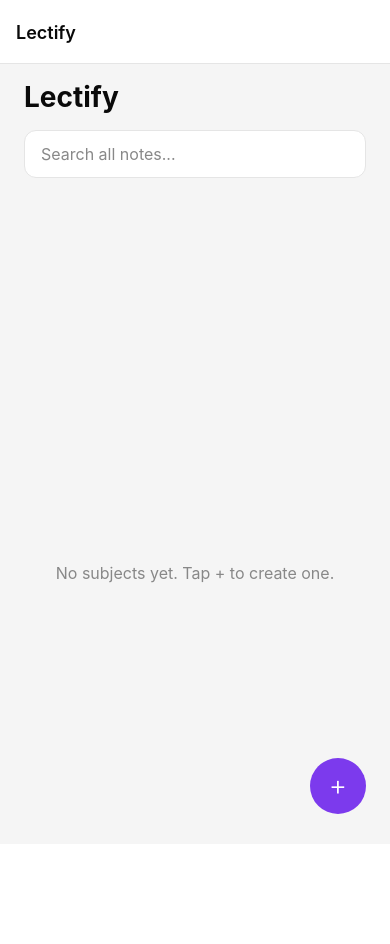
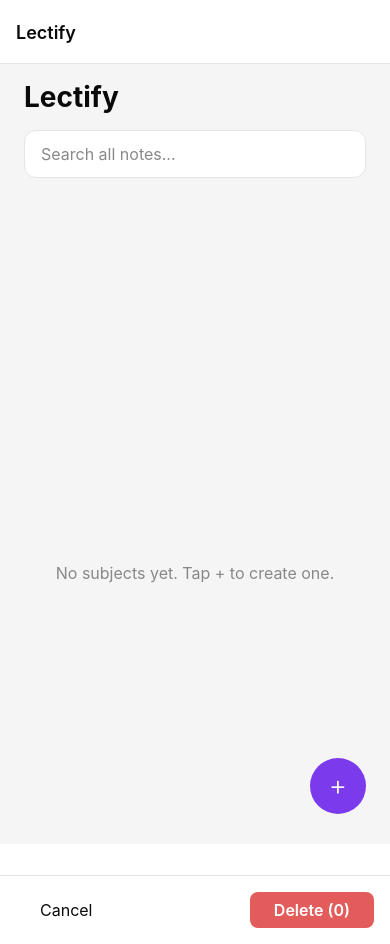
Before and after one commit to moadh704/lectify, a React Native app: screen /Home in a window 390 px wide. Before the commit the page ends 844 px from the top, so only its background shows below. Built offline with nearby package versions, Linux system fonts and the light colour scheme.

Commit message:
polish: animate multi-select bottom bar with Reanimated

```diff
--- a/src/screens/HomeScreen.tsx
+++ b/src/screens/HomeScreen.tsx
@@ -9,6 +9,7 @@ import { getNotes } from '@/utils/noteStorage';
 import { Subject, Note } from '@/types';
 import { useFocusEffect } from '@react-navigation/native';
 import { useDebounce } from '@/hooks/useDebounce';
+import Animated, { useSharedValue, useAnimatedStyle, withTiming } from 'react-native-reanimated';
 
 export default function HomeScreen({ navigation }: HomeScreenProps) {
   const { colors } = useTheme();
@@ -21,6 +22,13 @@ export default function HomeScreen({ navigation }: HomeScreenProps) {
   // Multi-select state
   const [isSelectionMode, setIsSelectionMode] = useState(false);
   const [selectedIds, setSelectedIds] = useState<Set<string>>(new Set());
+
+  // Animation for selection bar
+  const selectionBarTranslateY = useSharedValue(100);
+
+  const animatedSelectionBarStyle = useAnimatedStyle(() => ({
+    transform: [{ translateY: selectionBarTranslateY.value }],
+  }));
 
   const loadSubjects = async () => {
     try {
@@ -107,11 +115,15 @@ export default function HomeScreen({ navigation }: HomeScreenProps) {
     setIsSelectionMode(true);
     const newSelected = new Set<string>([id]);
     setSelectedIds(newSelected);
+    selectionBarTranslateY.value = withTiming(0, { duration: 250 });
   };
 
   const exitSelectionMode = () => {
+    selectionBarTranslateY.value = withTiming(100, { duration: 200 });
+    setTimeout(() => {
       setIsSelectionMode(false);
       setSelectedIds(new Set());
+    }, 200);
   };
 
   const deleteSelectedSubjects = async () => {
@@ -256,9 +268,17 @@ export default function HomeScreen({ navigation }: HomeScreenProps) {
         <Text style={styles.fabText}>+</Text>
       </TouchableOpacity>
 
-      {/* Multi-select Action Bar */}
-      {isSelectionMode && (
-        <View style={[styles.selectionBar, { backgroundColor: colors.surface, borderTopColor: colors.border }]}>
+      {/* Multi-select Action Bar (Animated) */}
+      <Animated.View
+        style={
+          [
+            styles.selectionBar,
+            { backgroundColor: colors.surface, borderTopColor: colors.border },
+            animatedSelectionBarStyle
+          ]
+        }
+        pointerEvents={isSelectionMode ? 'auto' : 'none'}
+      >
         <TouchableOpacity onPress={exitSelectionMode} style={styles.selectionButton}>
           <Text style={{ color: colors.text, fontSize: 16 }}>Cancel</Text>
         </TouchableOpacity>
@@ -266,13 +286,13 @@ export default function HomeScreen({ navigation }: HomeScreenProps) {
         <TouchableOpacity
           onPress={deleteSelectedSubjects}
           style={[styles.deleteButton, { backgroundColor: colors.error }]}
+          disabled={!isSelectionMode}
         >
           <Text style={{ color: '#FFFFFF', fontSize: 16, fontWeight: '600' }}>
             Delete ({selectedIds.size})
           </Text>
         </TouchableOpacity>
-        </View>
-      )}
+      </Animated.View>
 
     </SafeAreaView>
   );
```
Lines whose indentation alone changed are shown as unchanged.
